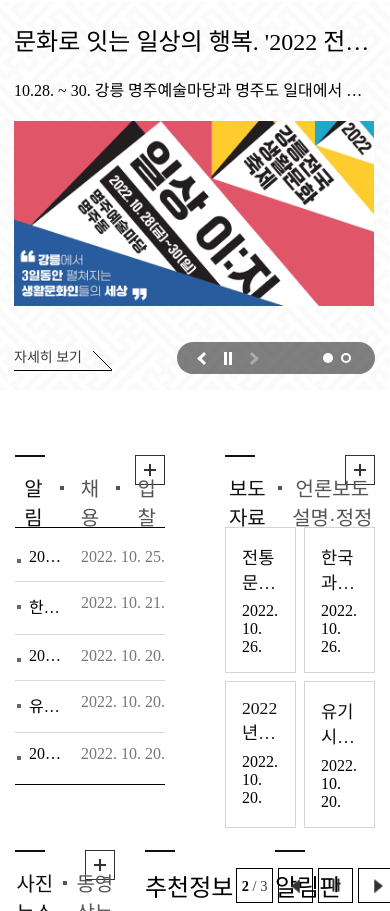
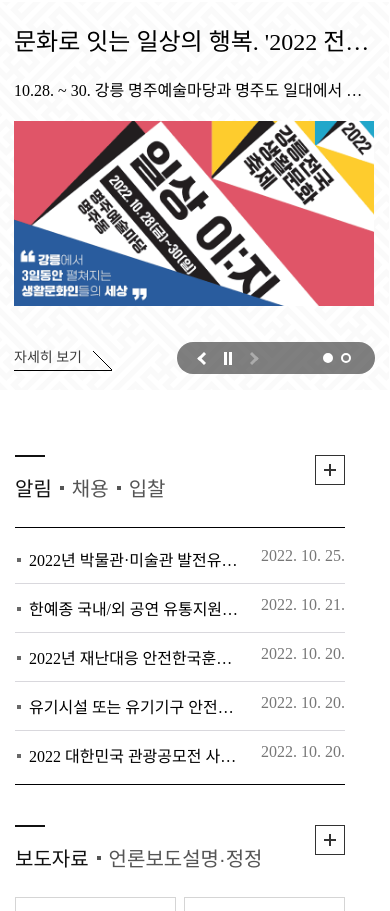
Before and after one commit to dnjswns619/MCST_2024, a plain HTML site: page index.html in a window 390 px wide. Shown: the part 133-1044 px from the top of the page. Drawn offline with nearby package versions, Linux system fonts and the light colour scheme; a web font is replaced by a local one.

Commit message:
style : Add responsive css to cont1,2 section on mobile

```diff
--- a/scss/layout/_cont1Section.scss
+++ b/scss/layout/_cont1Section.scss
@@ -21,3 +21,20 @@
     width: calc(100% - 30px);
   }
 }
+// 화면 사이즈 768px 이하
+@include maxRespond($breakpoint-768) {
+  .cont1 {
+    &__inner {
+      flex-direction: column;
+      justify-content: flex-start;
+      gap: 40px;
+      height: calc((330px * 2) + 40px);
+    }
+    &__left {
+      height: 330px;
+    }
+    &__right {
+      height: 330px;
+    }
+  }
+}
--- a/scss/layout/_cont2Section.scss
+++ b/scss/layout/_cont2Section.scss
@@ -211,11 +211,8 @@
   }
 }
 // 화면 사이즈 1200px 이하
-@include minMaxRespond($breakpoint-769, $breakpoint-1200) {
+@include maxRespond($breakpoint-1200) {
   .cont2 {
-    &__inner {
-      gap: 15px;
-    }
     .recommend {
       &__title {
         font-size: 20px;
@@ -226,6 +223,14 @@
           word-break: keep-all;
         }
       }
+    }
+  }
+}
+// 화면 사이즈 1200px 이하
+@include minMaxRespond($breakpoint-769, $breakpoint-1200) {
+  .cont2 {
+    &__inner {
+      gap: 15px;
     }
     .notice {
       &__title {
@@ -240,3 +245,44 @@
     }
   }
 }
+// 화면 사이즈 768px 이하
+@include maxRespond($breakpoint-768) {
+  .cont2 {
+    &__inner {
+      grid-template-columns: repeat(2, 1fr);
+      gap: 20px;
+      height: calc((390px + 470px) + 20px);
+    }
+    &__left {
+      height: 390px;
+    }
+    &__middle {
+      height: 390px;
+    }
+    &__right {
+      justify-content: center;
+      grid-column: 1 / 3;
+      width: calc(100% + 60px);
+      height: 470px;
+      margin-left: -30px;
+      padding: 40px 30px;
+      background: #f7f7f7;
+      &--box {
+        position: relative;
+        width: 100%;
+        max-width: 473px;
+      }
+    }
+    .news {
+      &__desc {
+        font-size: 14px;
+      }
+    }
+    .notice {
+      &__title {
+        position: relative;
+        width: 100%;
+      }
+    }
+  }
+}
```
Also changed, not shown: css/style.css, 1 other file.
